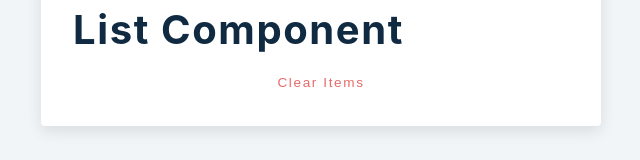
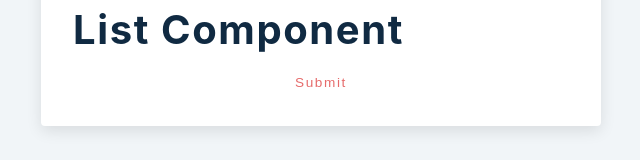
Before and after one commit to jos3ph-m/Grocery-Bud, a React (Create React App) app: page / in a window 1280 px wide. Shown: the part 253-413 px from the top of the page, without its empty margins (319-959 px from the left). Built offline with nearby package versions, Linux system fonts and the light colour scheme.

Commit message:
Setting up structure

```diff
--- a/src/App.js
+++ b/src/App.js
@@ -26,7 +26,7 @@ function App() {
       </form>
       <div className="grocery-container">
         <List />
-        <button className="clear-btn">clear items</button>
+        <button className="clear-btn">{isEditing ? 'edit' : 'submit'}</button>
       </div>
     </section>
   );
```
